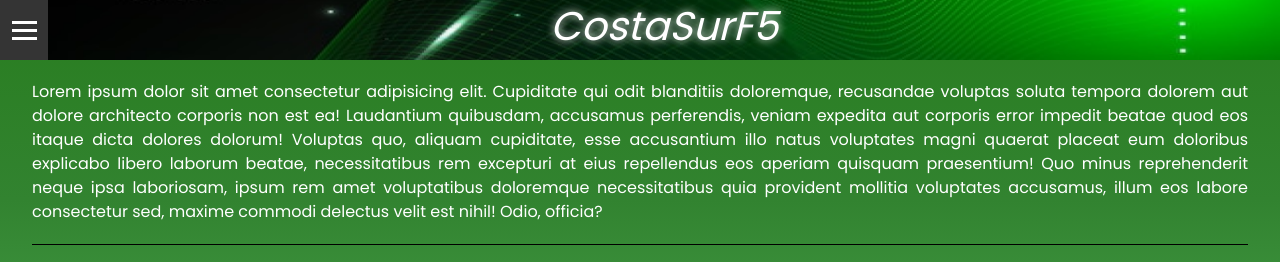
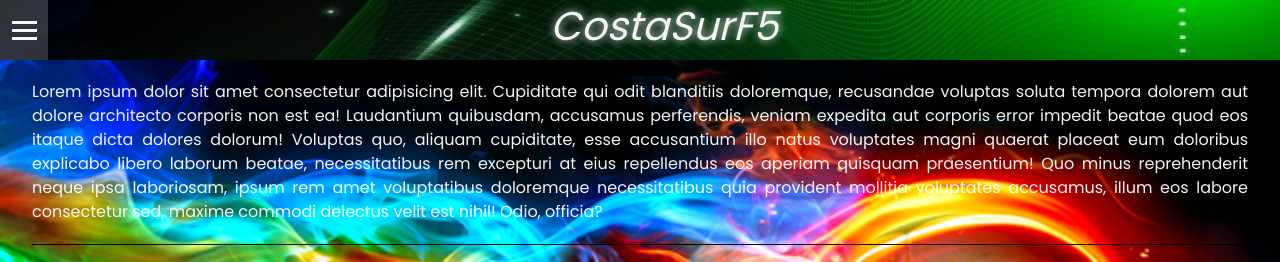
Before and after one commit to dgongod/costasurf5, a plain HTML site: page index.html in a window 1280 px wide. Shown: the top 262 px of the page. Drawn offline with nearby package versions, Linux system fonts and the light colour scheme.

Commit message:
correccion div por span en menu

```diff
--- a/css/style.css
+++ b/css/style.css
@@ -9,9 +9,17 @@ body {
   display: flex;
   flex-direction: column;
   min-height: 100vh;
-  background-image: linear-gradient(to top, #85f499, #5fc86a, #459f48, #328330, #287d1f);
   font-family: 'Poppins', sans-serif;
-  font-size: 16px; }
+  font-size: 16px;
+  background: url(../../images/fondo.png);
+  /* Nuestra textura */
+  background-repeat: repeat;
+  /* Indicamos que la textura se repetira */
+  background-attachment: fixed;
+  /* Establecemos una posicion fija para la textura */
+  background-size: cover;
+  opacity: 0.95;
+  /* Eliminamos la propiedad de background-size */ }
 
 a {
   text-decoration: none;
@@ -185,6 +193,12 @@ p {
     text-shadow: 0 0 8px white;
     font-style: italic; }
 
+/*.btn-toggler-exp {
+    &:hover{
+        animation: escalar 1s linear;
+        animation-iteration-count: 1;
+    }
+}*/
 .iframes-index {
   display: flex;
   flex-direction: row;
--- a/index.html
+++ b/index.html
@@ -17,11 +17,11 @@
 <body>
     <div class="header-header">
         <button type="button" class="btn-toggler-exp pb-1" data-bs-toggle="offcanvas" data-bs-target="#menu">
-            <span class="navbar-toggler-icon">
+            <div class="navbar-toggler-icon">
                 <div class="btn-hamburger"></div>
                 <div class="btn-hamburger"></div>
                 <div class="btn-hamburger"></div>
-            </span>
+            </div>
         </button>
 
         <header>
@@ -31,11 +31,11 @@
 
     <nav class="menu offcanvas offcanvas-start" id="menu">
         <button type="button" class="btn-toggler-col pt-3" data-bs-dismiss="offcanvas">
-            <span class="navbar-toggler-icon btn-hamburger-expanded">
+            <div class="navbar-toggler-icon btn-hamburger-expanded">
                 <div class="btn-hamburger"></div>
                 <div class="btn-hamburger"></div>
                 <div class="btn-hamburger"></div>
-            </span>
+            </div>
         </button>
 
         <div class="logo">
```
Also changed, not shown: pages/contacto.html (+4 -4 lines), pages/escuelita.html (+2 -2 lines), pages/galerias.html (+4 -4 lines), pages/nosotros.html (+4 -4 lines), images/fondo.png (added).
